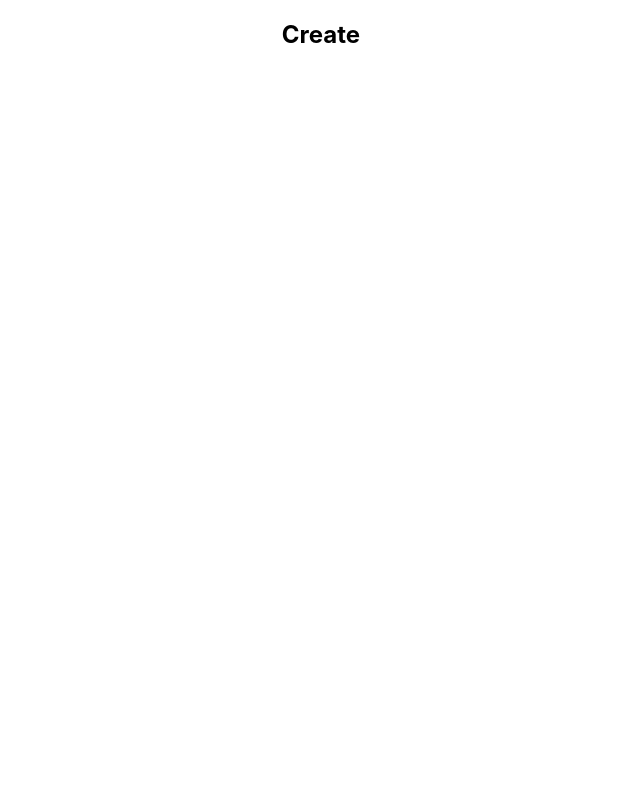
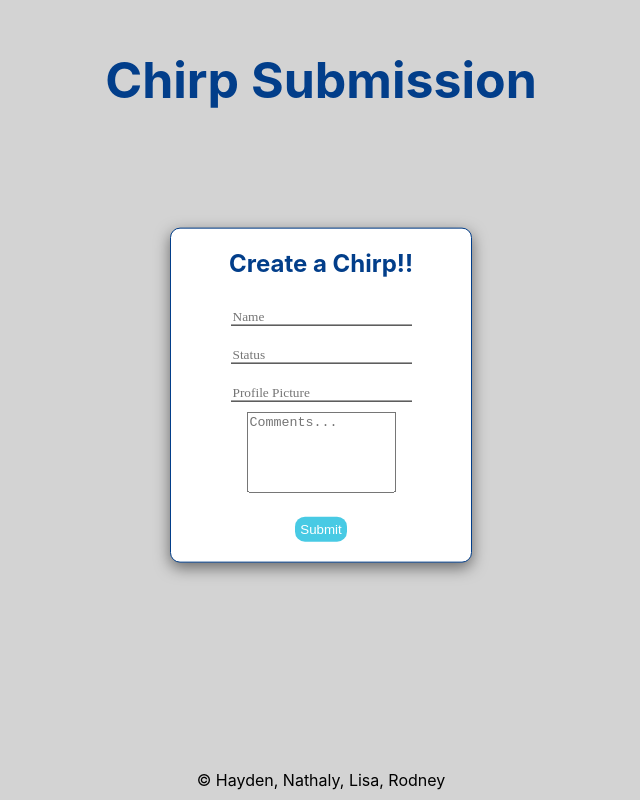
Before and after one commit to nath248/blog-app, a React (Create React App) app in the folder client/: page /add in a window 1280 px wide. Shown: the whole page, without its empty margins (319-959 px from the left). Built offline with nearby package versions, Linux system fonts and the light colour scheme.

Commit message:
created form for blog submission, and footer

```diff
--- a/client/src/App.js
+++ b/client/src/App.js
@@ -1,7 +1,7 @@
 import './App.css';
 // import Home from "./screens/Home"
 import Posts from "./screens/Posts/Posts"
-// import CreatePost from './screens/posts'
+import CreatePost from './screens/CreatePost/CreatePost'
 // import EditPost from "./screens/EditPost"
 import { Route, Routes } from 'react-router-dom'
 
@@ -11,7 +11,7 @@ function App() {
       <Routes>
         <Route path="/" element={<h2>Home</h2>} />
         <Route path="/posts" element={<Posts />} />
-        <Route path="/add" element={<h2>Create</h2>} />
+        <Route path="/add" element={<CreatePost />} />
         <Route path="/posts/:id/edit" element={<h2>Edit</h2>} />
       </Routes>
     </div>
--- a/client/src/components/Footer/Footer.css
+++ b/client/src/components/Footer/Footer.css
@@ -0,0 +1,6 @@
+footer {
+  position: absolute;
+  bottom: 0;
+  width: 100%;margin-bottom: 10px;
+
+}
--- a/client/src/components/Footer/Footer.jsx
+++ b/client/src/components/Footer/Footer.jsx
@@ -0,0 +1,12 @@
+import React from 'react'
+import './Footer.css'
+
+function Footer() {
+  return (
+    <footer>
+      © Hayden, Nathaly, Lisa, Rodney
+    </footer>
+  )
+}
+
+export default Footer
--- a/client/src/components/Form/Form.css
+++ b/client/src/components/Form/Form.css
@@ -0,0 +1,62 @@
+.form-page-background {
+  background: lightgray;
+  height: 100vh;
+}
+
+.form-div {
+  background-color: white;
+  transform: translate(0%, 65%);
+  border: 1px solid #023E8A;
+  width: 300px;
+  margin: auto;
+  border-radius: 10px;
+  box-shadow: rgba(0, 0, 0, 0.5) 0px 5px 15px;
+}
+
+input {
+  margin-bottom: 10px;
+  margin-top: 10px;
+  border: none;
+  border-bottom: 1px solid black;
+}
+
+input::placeholder {
+  font-family: 'raleway';
+}
+
+input:hover {
+  background-color: rgb(2, 62, 138, 0.1);
+  border-top-left-radius: 2px;
+  border-top-right-radius: 2px;
+}
+
+textarea {
+  resize: none;
+}
+
+.sub-button {
+  margin-top: 20px;
+  margin-bottom: 20px;
+  padding: 5px;
+  background: #48CAE4;
+  border: none;
+  border-radius: 10px;
+  cursor: pointer;
+  color: white;
+}
+
+.sub-button:hover {
+  background: #03045E;
+}
+
+.form-name {
+  color: #023E8A;
+}
+
+.form-title {
+  margin-bottom: -100px;
+  font-size: 50px;
+  color: #023E8A;
+  margin-top: 0px;
+  padding-top: 50px;
+}
--- a/client/src/components/Form/Form.jsx
+++ b/client/src/components/Form/Form.jsx
@@ -0,0 +1,25 @@
+import React from 'react'
+import './Form.css'
+// import Layout from '../Layout/Layout'
+import Footer from '../Footer/Footer'
+
+function Form() {
+  return (
+    <div className='form-page-background'>
+      <h1 className='form-title'> Chirp Submission</h1>
+      <div className='form-div'>
+      <h2 className='form-name'>Create a Chirp!!</h2>
+      <form >
+        <input type="text" placeholder='Name'/><br/>
+        <input type="text" placeholder='Status'/><br/>
+        <input type="text" placeholder='Profile Picture'/><br/>
+        <textarea name="" id="" cols="16" rows="5" placeholder='Comments...'></textarea><br/>
+        <button className='sub-button'>Submit</button>
+      </form>
+      </div>
+      <Footer />
+    </div>
+  )
+}
+
+export default Form
--- a/client/src/screens/CreatePost/CreatePost.jsx
+++ b/client/src/screens/CreatePost/CreatePost.jsx
@@ -0,0 +1,12 @@
+import React from 'react'
+import Form from '../../components/Form/Form'
+
+function CreatePost() {
+  return (
+    <div>
+      <Form />
+    </div>
+  )
+}
+
+export default CreatePost
--- a/client/src/screens/Posts/Posts.jsx
+++ b/client/src/screens/Posts/Posts.jsx
@@ -18,10 +18,17 @@ function Posts() {
 
   return (
     <div>
-      {/* <Layout>
+      {
+        posts.map(post => (
+          <div>
+            <img src={post.profilePic} alt="" />
+            <h1>{post.name}</h1>
+            <h2>{post.status}</h2>
+            <p>{post.comment}</p>
+          </div>
 
-      </Layout> */}
-      <h1>hello</h1>
+        ))
+      }
     </div>
   )
 }
```
Also changed, not shown: 2 other files (tests, documents, lock files or other folders).
